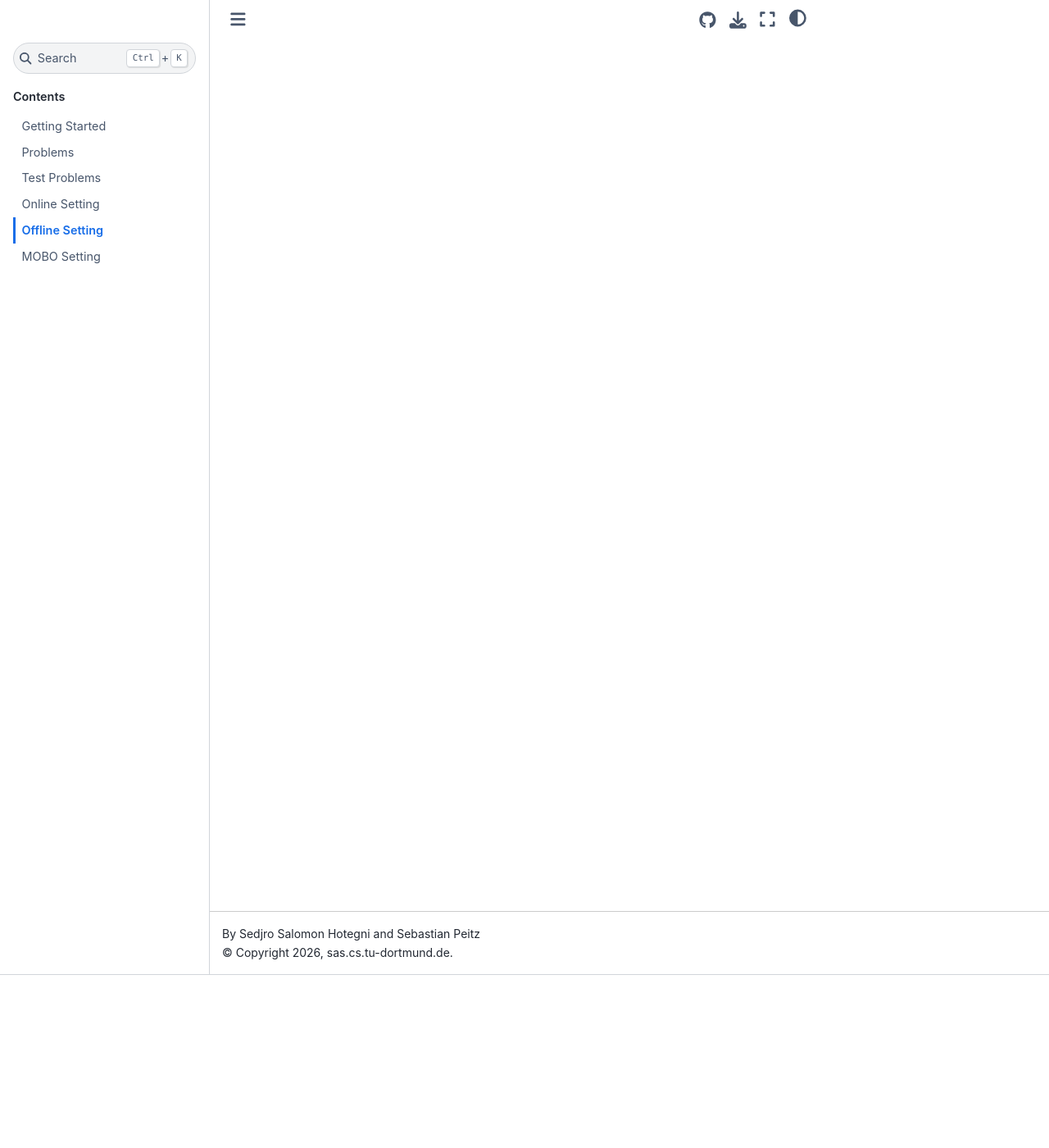
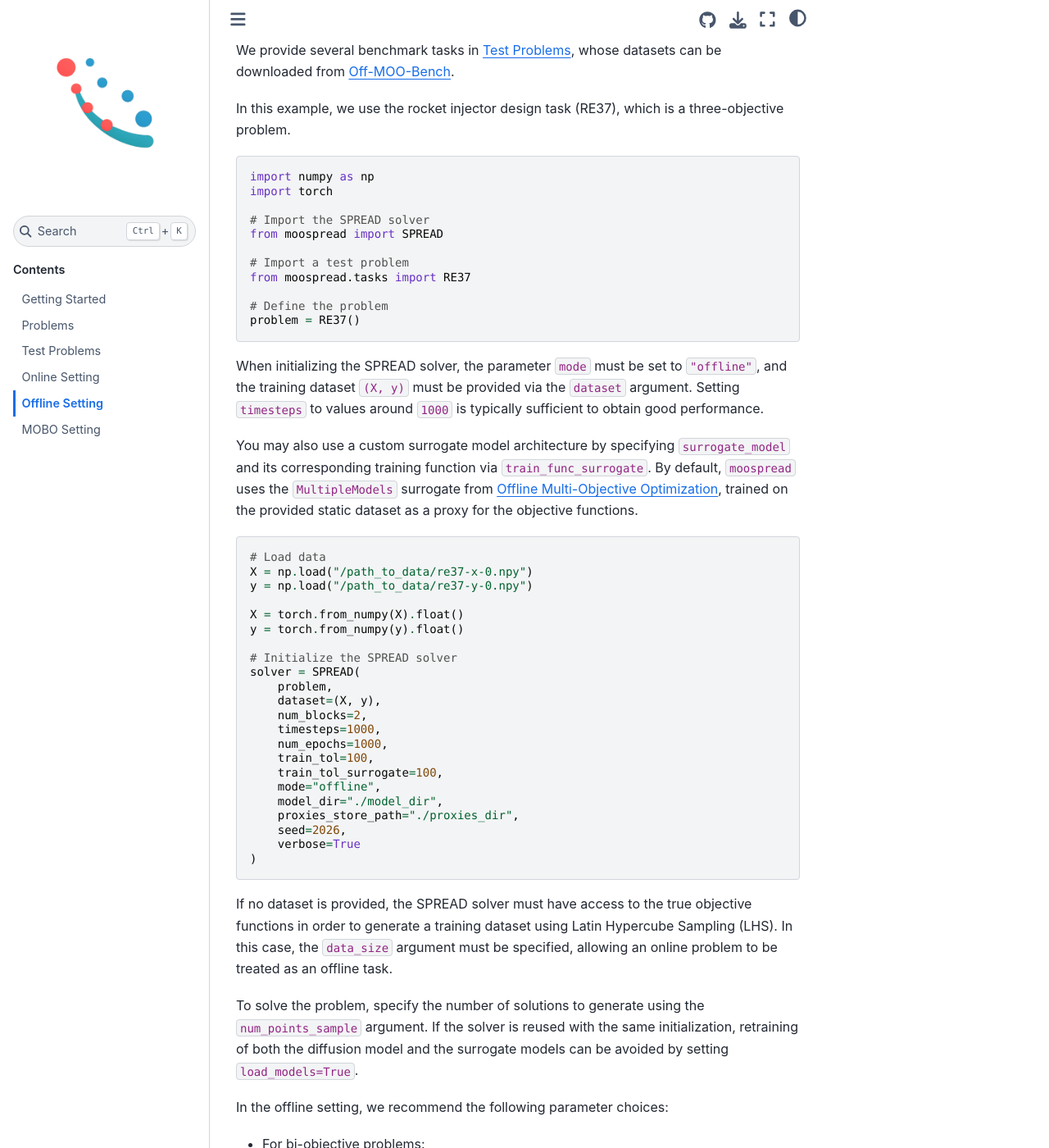
Before and after one commit to safe-autonomous-systems/moo-spread, a Sphinx documentation site: the page built from docs/offline-setting.rst, in a window 1280 px wide and 1400 px high, scrolled down 211 px. Shown: the whole window at 82% size. Built offline with Sphinx 7.4.7 and the Sphinx Book theme 1.1.4, drawn with Linux system fonts in a browser that asks for light colours; some of the changed text lies outside the part shown.

Commit message:
Enhance offline setting documentation
Expanded the offline setting documentation with detailed examples and parameter recommendations for using the SPREAD solver in offline optimization scenarios.

```diff
--- a/docs/offline-setting.rst
+++ b/docs/offline-setting.rst
@@ -1,4 +1,99 @@
 .. _offline-setting:
 
 Offline Setting
-==============
+===============
+
+SPREAD is particularly well suited for offline optimization scenarios.
+In this setting, the objective functions are not available during optimization.
+Instead, each task provides a fixed dataset of the form ``(X, F(X))``, and the diffusion model is trained solely on this static dataset.
+
+We provide several benchmark tasks in :ref:`test-problems`, whose datasets can be downloaded from
+`Off-MOO-Bench <https://github.com/lamda-bbo/offline-moo?tab=readme-ov-file>`_.
+
+In this example, we use the rocket injector design task (RE37), which is a three-objective problem.
+
+.. code-block:: python
+
+   import numpy as np
+   import torch
+
+   # Import the SPREAD solver
+   from moospread import SPREAD
+
+   # Import a test problem
+   from moospread.tasks import RE37
+
+   # Define the problem
+   problem = RE37()
+
+
+When initializing the SPREAD solver, the parameter ``mode`` must be set to ``"offline"``, and the
+training dataset ``(X, y)`` must be provided via the ``dataset`` argument.
+Setting ``timesteps`` to values around ``1000`` is typically sufficient to obtain good performance.
+
+You may also use a custom surrogate model architecture by specifying ``surrogate_model`` and its corresponding training function via ``train_func_surrogate``.
+By default, ``moospread`` uses the ``MultipleModels`` surrogate from
+`Offline Multi-Objective Optimization <https://proceedings.mlr.press/v235/xue24b.html>`_,
+trained on the provided static dataset as a proxy for the objective functions.
+
+.. code-block:: python
+
+   # Load data
+   X = np.load("/path_to_data/re37-x-0.npy")
+   y = np.load("/path_to_data/re37-y-0.npy")
+
+   X = torch.from_numpy(X).float()
+   y = torch.from_numpy(y).float()
+
+   # Initialize the SPREAD solver
+   solver = SPREAD(
+       problem,
+       dataset=(X, y),
+       num_blocks=2,
+       timesteps=1000,
+       num_epochs=1000,
+       train_tol=100,
+       train_tol_surrogate=100,
+       mode="offline",
+       model_dir="./model_dir",
+       proxies_store_path="./proxies_dir",
+       seed=2026,
+       verbose=True
+   )
+
+
+If no dataset is provided, the SPREAD solver must have access to the true objective functions in order to generate a training dataset using Latin Hypercube Sampling (LHS).
+In this case, the ``data_size`` argument must be specified, allowing an online problem to be treated as an offline task.
+
+To solve the problem, specify the number of solutions to generate using the ``num_points_sample`` argument.
+If the solver is reused with the same initialization, retraining of both the diffusion model and the surrogate models can be avoided by setting ``load_models=True``.
+
+In the offline setting, we recommend the following parameter choices:
+
+- For bi-objective problems:
+
+  - ``rho_scale_gamma = 0.9 / 0.1 / 0.0001``
+  - ``eta_init = 0.9 / 0.5 / 0.02``
+  - ``lr_inner = 0.9 / 0.002``
+
+- For problems with more than two objectives:
+
+  - ``rho_scale_gamma = 0.001 / 0.0001``
+
+If intermediate Pareto fronts are not required, set ``iterative_plot=False``.
+
+.. code-block:: python
+
+   # Solve the problem
+   results = solver.solve(
+       num_points_sample=200,
+       rho_scale_gamma=0.001,
+       eta_init=0.1,
+       lr_inner=0.9,
+       iterative_plot=True,
+       plot_period=10,
+       max_backtracks=25,
+       save_results=True,
+       samples_store_path="./samples_dir/",
+       images_store_path="./images_dir/"
+   )
```
